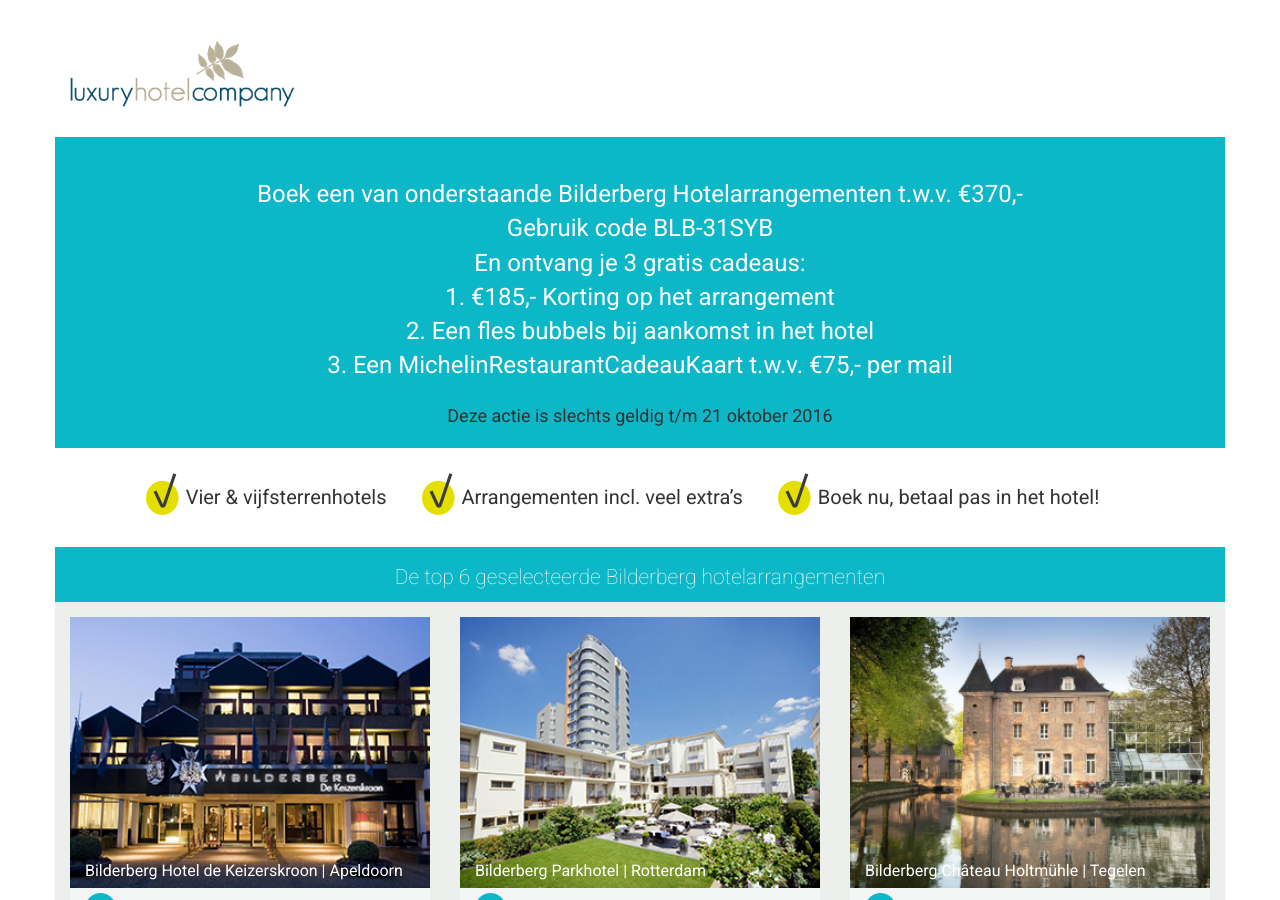
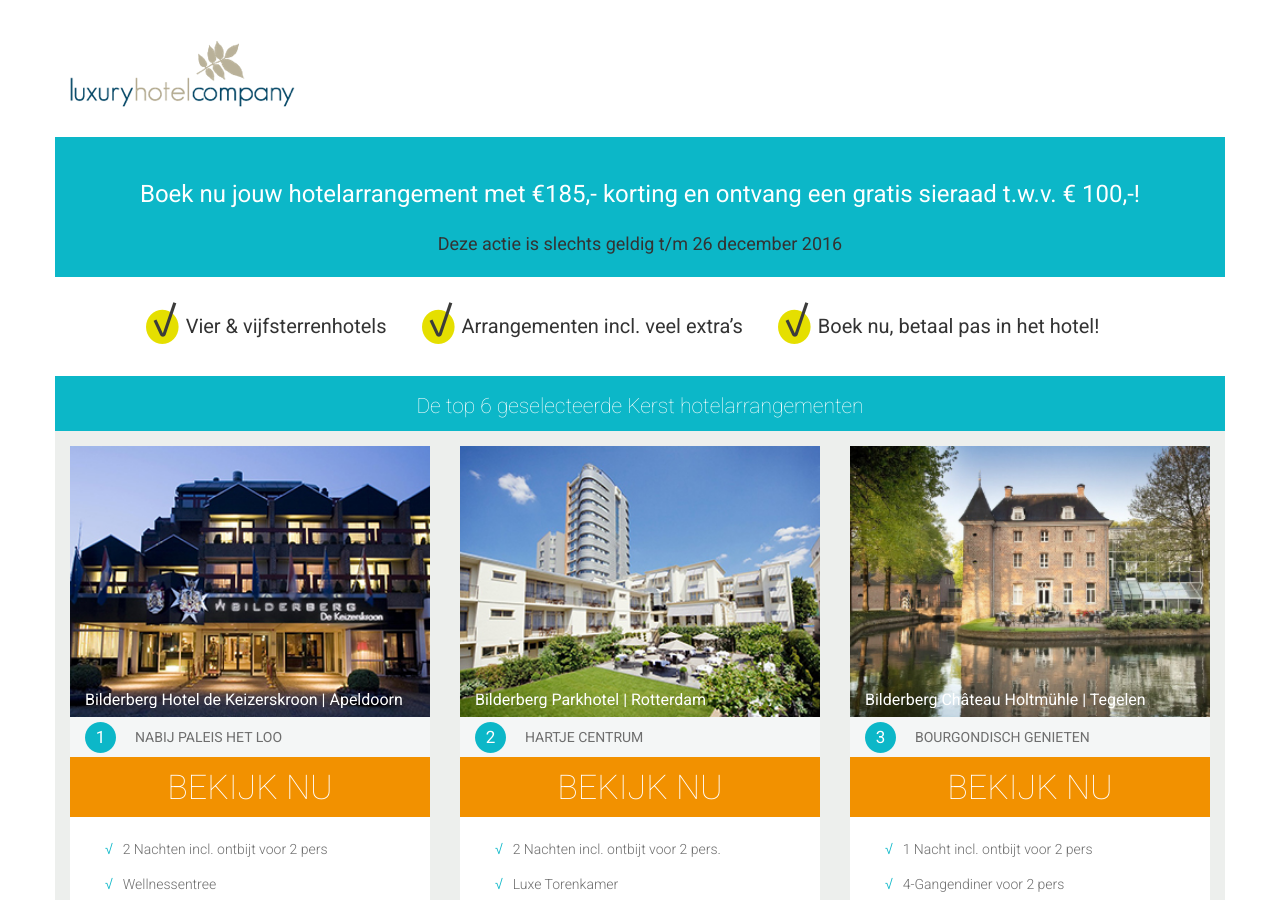
Before and after one commit to advalley/kerst.luxuryhotelcompany.com, a Jekyll site: the page built from index.html, in a window 1280 px wide and 900 px high. Built offline with Jekyll 4.4.1, drawn with Linux system fonts in a browser that asks for light colours.

Commit message:
Update from Forestry.io - _data/text.yml

```diff
--- a/_data/text.yml
+++ b/_data/text.yml
@@ -1,11 +1,9 @@
 ---
-actionbar: De top 6 geselecteerde Bilderberg hotelarrangementen
+actionbar: De top 6 geselecteerde Kerst hotelarrangementen
 actionpoint1: Vier &amp; vijfsterrenhotels
 actionpoint2: Arrangementen incl. veel extra’s
 actionpoint3: Boek nu, betaal pas in het hotel!
-intro1: Boek een van onderstaande Bilderberg Hotelarrangementen t.w.v. €370,-<br>Gebruik
-  code BLB-31SYB<br>En ontvang je 3 gratis cadeaus:<br>1. €185,- Korting op het arrangement<br>2.
-  Een fles bubbels bij aankomst in het hotel<br>3. Een MichelinRestaurantCadeauKaart
-  t.w.v. €75,- per mail
-intro2: Deze actie is slechts geldig t/m 21 oktober 2016
-code: BLB-31sYb
+intro1: "Boek nu jouw hotelarrangement met €185,- korting en ontvang een gratis sieraad
+  t.w.v. € 100,-!  \n"
+intro2: Deze actie is slechts geldig t/m 26 december 2016
+code: XM-M4G5D
```
Also changed, not shown: admin/index.html (added, +46 -0 lines).
